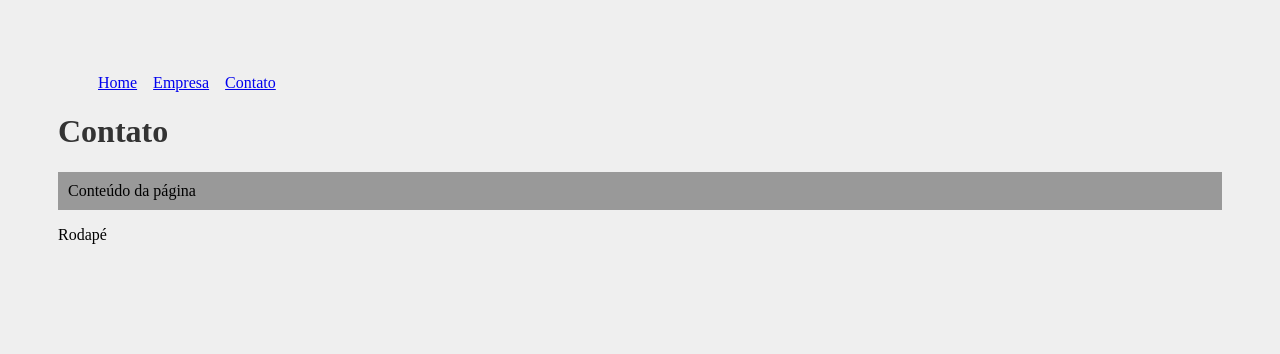
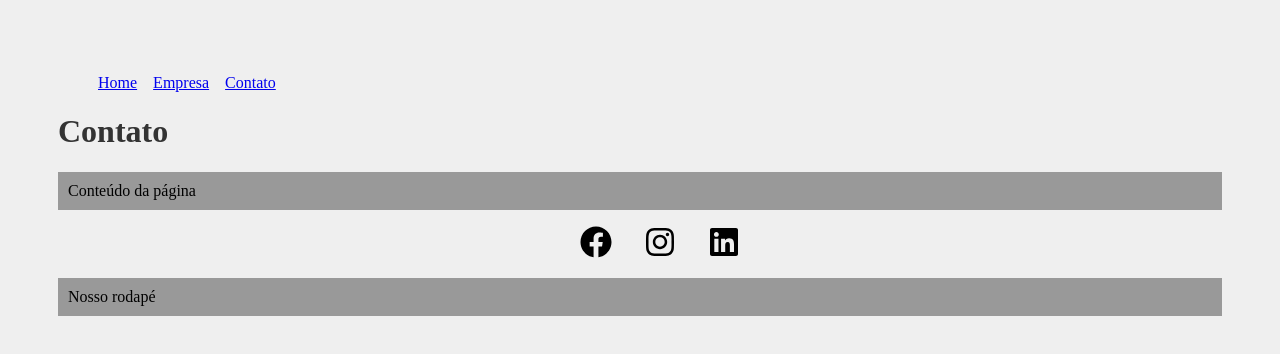
Before and after one commit to owiltonlucas/estudos_react, a React (Create React App) app: page /contato in a window 1280 px wide. Shown: the top 354 px of the page. Built offline with nearby package versions, Linux system fonts and the light colour scheme.

Commit message:
commit_9

```diff
--- a/package.json
+++ b/package.json
@@ -8,6 +8,7 @@
     "@testing-library/user-event": "^13.5.0",
     "react": "^18.3.1",
     "react-dom": "^18.3.1",
+    "react-icons": "^5.3.0",
     "react-router-dom": "^6.27.0",
     "react-scripts": "5.0.1",
     "web-vitals": "^2.1.4"
--- a/src/components/evento/layout/Footer.js
+++ b/src/components/evento/layout/Footer.js
@@ -1,5 +1,17 @@
+import { FaFacebook, FaInstagram, FaLinkedin } from 'react-icons/fa'
+import styles from './Footer.module.css';
+
 function Footer () {
-    return <footer>Rodapé</footer>
+    return (
+        <footer>
+            <ul className={styles.social_list}>
+                <li><FaFacebook /></li>
+                <li><FaInstagram /></li>
+                <li><FaLinkedin /></li>
+            </ul>
+            <p>Nosso rodapé</p>
+        </footer>
+    )
 }
 
 export default Footer;
--- /dev/null
+++ b/src/components/evento/layout/Footer.module.css
@@ -0,0 +1,15 @@
+.social_list {
+    display: flex;
+    justify-content: center;
+    align-items: center;
+    list-style: none;
+}
+
+.social_list li {
+    margin: 0 1em;
+}
+
+.social_list svg {
+    font-size: 2em;
+    cursor: pointer;
+}
```
Also changed, not shown: 1 other file (tests, documents, lock files or other folders).
